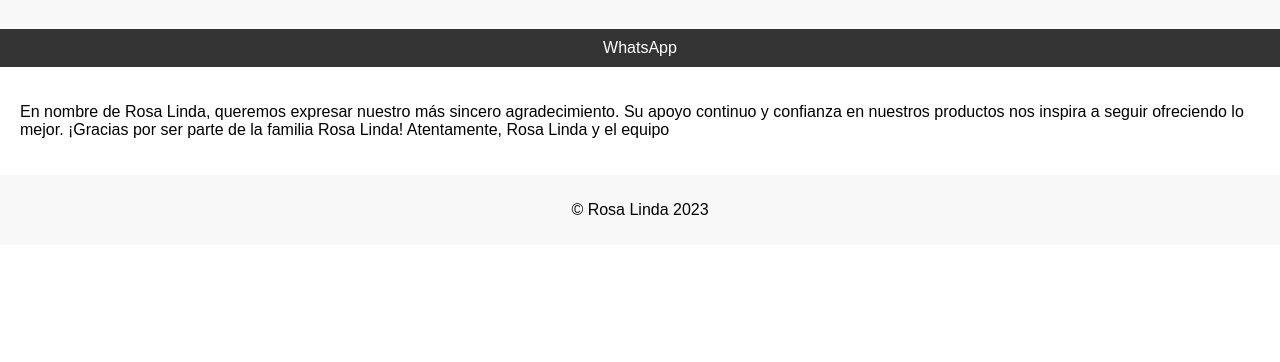
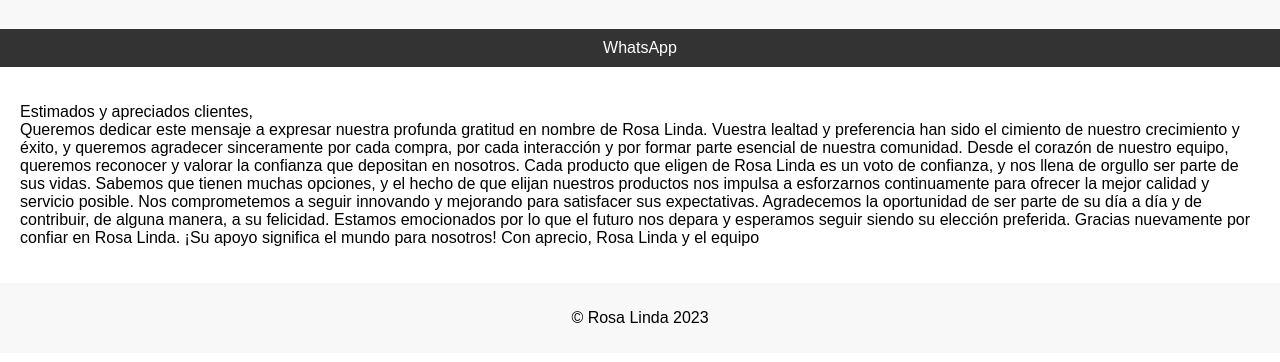
Before and after one commit to TiendaRosaLinda/TiendaRosaLinda, a plain HTML site: page index.html in a window 1280 px wide. Shown: the part 72-434 px from the top of the page. Drawn offline with Linux system fonts and the light colour scheme.

Commit message:
Update index.html

```diff
--- a/index.html
+++ b/index.html
@@ -52,9 +52,19 @@
     </nav>
 
     <main>
-        <p>En nombre de Rosa Linda, queremos expresar nuestro más sincero agradecimiento. Su apoyo continuo y confianza en nuestros productos nos inspira a seguir ofreciendo lo mejor. ¡Gracias por ser parte de la familia Rosa Linda!
+        <p>Estimados y apreciados clientes, <br>
 
-Atentamente,
+Queremos dedicar este mensaje a expresar nuestra profunda gratitud en nombre de Rosa Linda. Vuestra lealtad y preferencia han sido el cimiento de nuestro crecimiento y éxito, y queremos agradecer sinceramente por cada compra, por cada interacción y por formar parte esencial de nuestra comunidad.
+
+Desde el corazón de nuestro equipo, queremos reconocer y valorar la confianza que depositan en nosotros. Cada producto que eligen de Rosa Linda es un voto de confianza, y nos llena de orgullo ser parte de sus vidas.
+
+Sabemos que tienen muchas opciones, y el hecho de que elijan nuestros productos nos impulsa a esforzarnos continuamente para ofrecer la mejor calidad y servicio posible. Nos comprometemos a seguir innovando y mejorando para satisfacer sus expectativas.
+
+Agradecemos la oportunidad de ser parte de su día a día y de contribuir, de alguna manera, a su felicidad. Estamos emocionados por lo que el futuro nos depara y esperamos seguir siendo su elección preferida.
+
+Gracias nuevamente por confiar en Rosa Linda. ¡Su apoyo significa el mundo para nosotros!
+
+Con aprecio,
 Rosa Linda y el equipo</p>
     </main>
 
```
